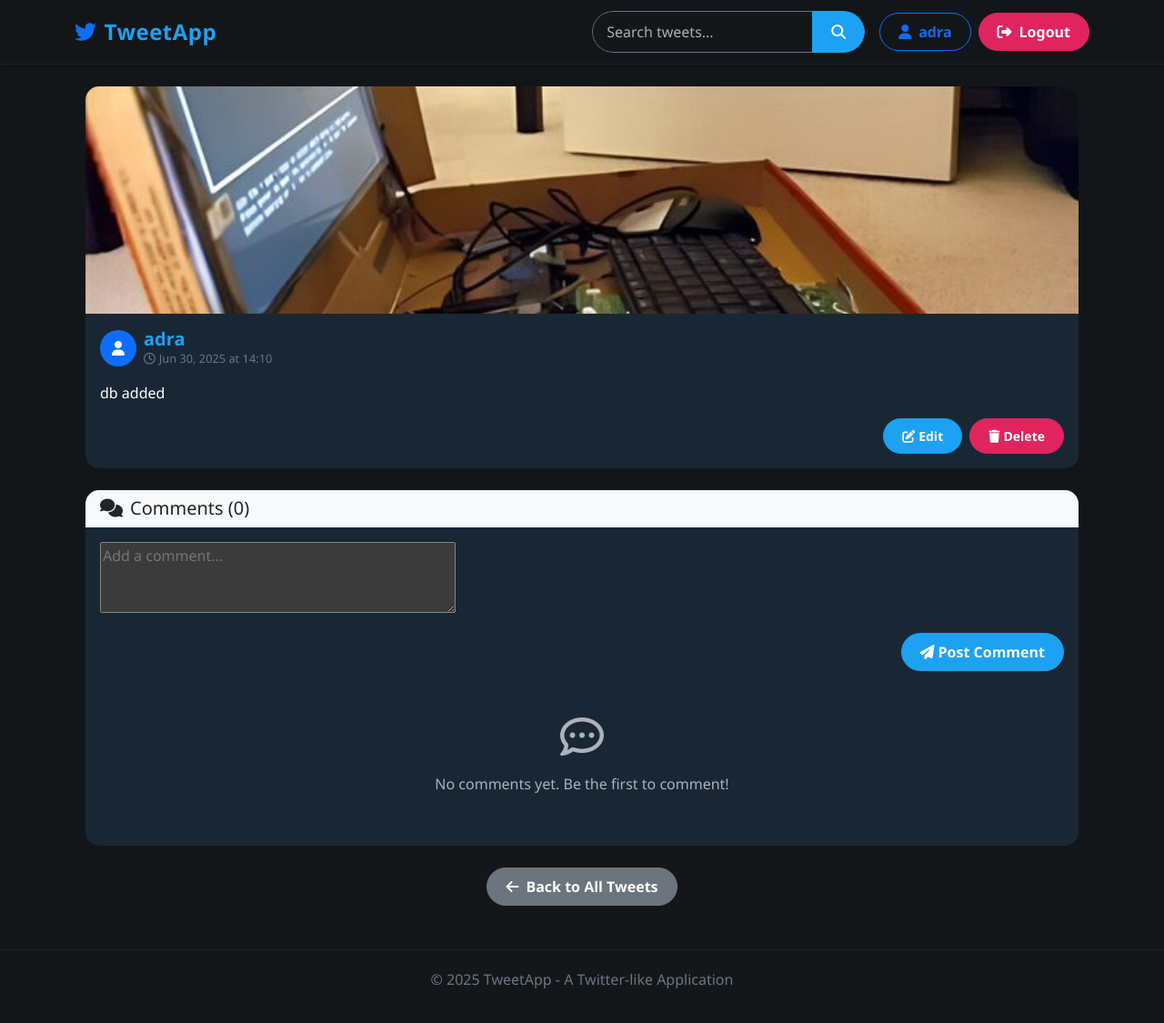
After one commit to adityaxxz/Tweet-App, a Django app: page /tweet/11/ in a window 1280 px wide. The commit adds this page. Shown: the whole page at 91% size. Run offline with Django 5.2, Linux system fonts and the light colour scheme; a user stored in the database is signed in; data comes from the database, SQL or seed files in the repository; both versions use the stored data as it was after the commit; some libraries are stand-ins or nearby versions.

Commit message:
comments impl

```diff
--- a/tweetapp/static/css/style.css
+++ b/tweetapp/static/css/style.css
@@ -404,3 +404,21 @@ h1:hover:after, h2:hover:after {
 ::-webkit-scrollbar-thumb:hover {
   background: #0d8ecf;
 }
+
+/* Comment styling */
+.profile-img-sm {
+    width: 30px;
+    height: 30px;
+    border-radius: 50%;
+}
+
+.comment-card {
+    padding: 12px;
+    border-radius: 8px;
+    background-color: rgba(0, 0, 0, 0.05);
+}
+
+.comments-container {
+    max-height: 500px;
+    overflow-y: auto;
+}
--- a/tweetapp/tweet/forms.py
+++ b/tweetapp/tweet/forms.py
@@ -1,8 +1,7 @@
 from django import forms
-from .models import Tweet
+from .models import Tweet, Comment
 from django.contrib.auth.forms import UserCreationForm
 from django.contrib.auth.models import User
-
 
 #why we create forms?
 
@@ -16,8 +15,17 @@ class UserRegistrationForm(UserCreationForm):
     email = forms.EmailField(required=True)
     class Meta:
         model = User
-        fields = ('username', 'email', 'password1', 'password2') #using a tuple to specify the fields, rather than an array like above coz we're using built in forms.
+        fields = ('username', 'email', 'password1', 'password2') #Using a tuple to specify the fields rather than an array like above, coz we're using built-in forms.
 
 
 class SearchForm(forms.Form):
     query = forms.CharField(max_length=100, required=False)
+
+
+class CommentForm(forms.ModelForm):
+    class Meta:
+        model = Comment
+        fields = ['text']
+        widgets = {
+            'text': forms.Textarea(attrs={'rows': 3, 'placeholder': 'Add a comment...'})
+        }
--- /dev/null
+++ b/tweetapp/tweet/templates/tweet_detail.html
@@ -0,0 +1,111 @@
+{%extends "layout.html"%}
+
+{%block title%}
+TweetApp - Tweet Details
+{%endblock%}
+
+{%block content%}
+
+<div class="container">
+    <!-- Tweet Card -->
+    <div class="card mb-4 fade-in">
+        {% if tweet.photo and tweet.photo.url %}
+        <img src="{{ tweet.photo.url }}" class="card-img-top" alt="Tweet image">
+        {% endif %}
+        <div class="card-body">
+            <div class="d-flex align-items-center mb-2">
+                <div class="profile-img bg-primary d-flex align-items-center justify-content-center">
+                    <i class="fas fa-user text-white"></i>
+                </div>
+                <div class="ms-2">
+                    <h5 class="card-title mb-0">{{ tweet.user.username }}</h5>
+                    <p class="tweet-time mb-0">
+                        <i class="far fa-clock me-1"></i>{{ tweet.created_at|date:"M d, Y" }} at {{ tweet.created_at|time:"H:i" }}
+                    </p>
+                </div>
+            </div>
+            <p class="card-text mt-3">{{ tweet.text }}</p>
+
+            {% if user.is_authenticated and user == tweet.user %}
+            <div class="d-flex justify-content-end mt-3">
+                <a href="{% url 'tweet_edit' tweet.id %}" class="btn btn-sm btn-primary me-2">
+                    <i class="fas fa-edit me-1"></i>Edit
+                </a>
+                <a href="{% url 'tweet_delete' tweet.id %}" class="btn btn-sm btn-danger">
+                    <i class="fas fa-trash me-1"></i>Delete
+                </a>
+            </div>
+            {% endif %}
+        </div>
+    </div>
+
+    <!-- Comments Section -->
+    <div class="card mb-4">
+        <div class="card-header bg-light text-dark">
+            <h5 class="mb-0">
+                <i class="fas fa-comments me-2"></i>Comments ({{ comments|length }})
+            </h5>
+        </div>
+        <div class="card-body">
+            {% if user.is_authenticated %}
+            <!-- Comment Form -->
+            <div class="mb-4">
+                <form method="post" class="comment-form">
+                    {% csrf_token %}
+                    <div class="mb-3">
+                        {{ comment_form.text.errors }}
+                        {{ comment_form.text }}
+                    </div>
+                    <div class="d-grid gap-2 d-md-flex justify-content-md-end">
+                        <button type="submit" class="btn btn-primary">
+                            <i class="fas fa-paper-plane me-1"></i>Post Comment
+                        </button>
+                    </div>
+                </form>
+            </div>
+            {% else %}
+            <div class="alert alert-info mb-4">
+                <p class="mb-0">
+                    <i class="fas fa-info-circle me-2"></i>
+                    <a href="{% url 'login' %}">Login</a> or <a href="{% url 'register' %}">register</a> to post a comment.
+                </p>
+            </div>
+            {% endif %}
+
+            <!-- Comments List -->
+            {% if comments %}
+                <div class="comments-container">
+                    {% for comment in comments %}
+                    <div class="comment-card mb-3">
+                        <div class="d-flex">
+                            <div class="profile-img bg-primary d-flex align-items-center justify-content-center">
+                                <i class="fas fa-user text-white"></i>
+                            </div>
+                            <div class="ms-2 flex-grow-1">
+                                <div class="d-flex justify-content-between align-items-center">
+                                    <h6 class="mb-0">{{ comment.user.username }}</h6>
+                                    <small class="text-muted">{{ comment.created_at|date:"M d, Y" }} at {{ comment.created_at|time:"H:i" }}</small>
+                                </div>
+                                <p class="mb-0 mt-1">{{ comment.text }}</p>
+                            </div>
+                        </div>
+                    </div>
+                    {% endfor %}
+                </div>
+            {% else %}
+                <div class="text-center py-4">
+                    <i class="far fa-comment-dots fa-3x text-muted mb-3"></i>
+                    <p class="text-muted">No comments yet. Be the first to comment!</p>
+                </div>
+            {% endif %}
+        </div>
+    </div>
+
+    <div class="text-center mt-4">
+        <a href="{% url 'tweet_list' %}" class="btn btn-secondary">
+            <i class="fas fa-arrow-left me-2"></i>Back to All Tweets
+        </a>
+    </div>
+</div>
+
+{%endblock%}
--- a/tweetapp/tweet/urls.py
+++ b/tweetapp/tweet/urls.py
@@ -10,4 +10,5 @@ urlpatterns = [
     path('register/', views.register, name='register'),
     path('search/', views.tweet_search, name='tweet_search'),
     path('logout/', views.custom_logout, name='logout'),
+    path('<int:tweet_id>/', views.tweet_detail, name='tweet_detail'),
 ]
--- a/tweetapp/tweet/views.py
+++ b/tweetapp/tweet/views.py
@@ -1,6 +1,6 @@
 from django.shortcuts import render
 from .models import Tweet
-from .forms import TweetForm, UserRegistrationForm, SearchForm
+from .forms import TweetForm, UserRegistrationForm, SearchForm, CommentForm
 from django.shortcuts import get_object_or_404, redirect
 from django.contrib.auth.decorators import login_required
 from django.contrib.auth import login, logout
@@ -102,3 +102,27 @@ def custom_logout(request):
 
     # Redirect to the tweet list page
     return redirect('tweet_list')
+
+
+def tweet_detail(request, tweet_id):
+    tweet = get_object_or_404(Tweet, pk=tweet_id)
+    comments = tweet.get_comments()
+    comment_form = None
+
+    if request.user.is_authenticated:
+        if request.method == 'POST':
+            comment_form = CommentForm(request.POST)
+            if comment_form.is_valid():
+                comment = comment_form.save(commit=False)
+                comment.tweet = tweet
+                comment.user = request.user
+                comment.save()
+                return redirect('tweet_detail', tweet_id=tweet_id)
+        else:
+            comment_form = CommentForm()
+
+    return render(request, 'tweet_detail.html', {
+        'tweet': tweet,
+        'comments': comments,
+        'comment_form': comment_form
+    })
```
Also changed, not shown: tweetapp/tweet/admin.py (+7 -1 lines), tweetapp/tweet/templates/tweet_list.html (+14 -8 lines), tweetapp/db.sqlite3, tweetapp/tweet/templates/tweet_form.html (line endings or trailing spaces).
